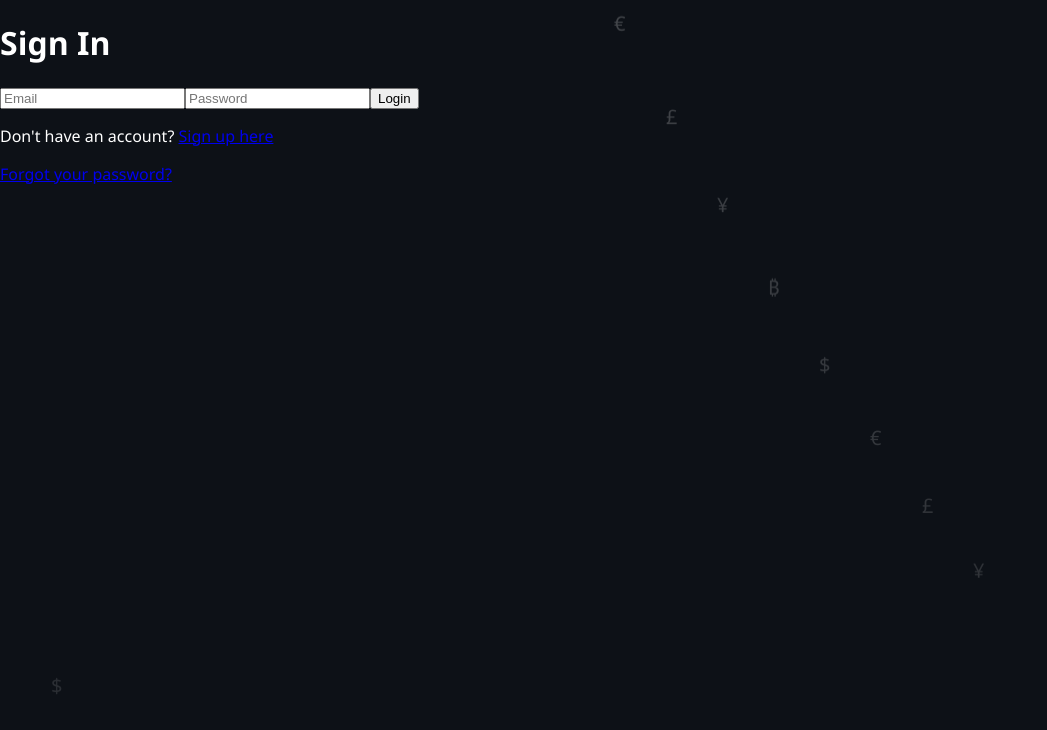
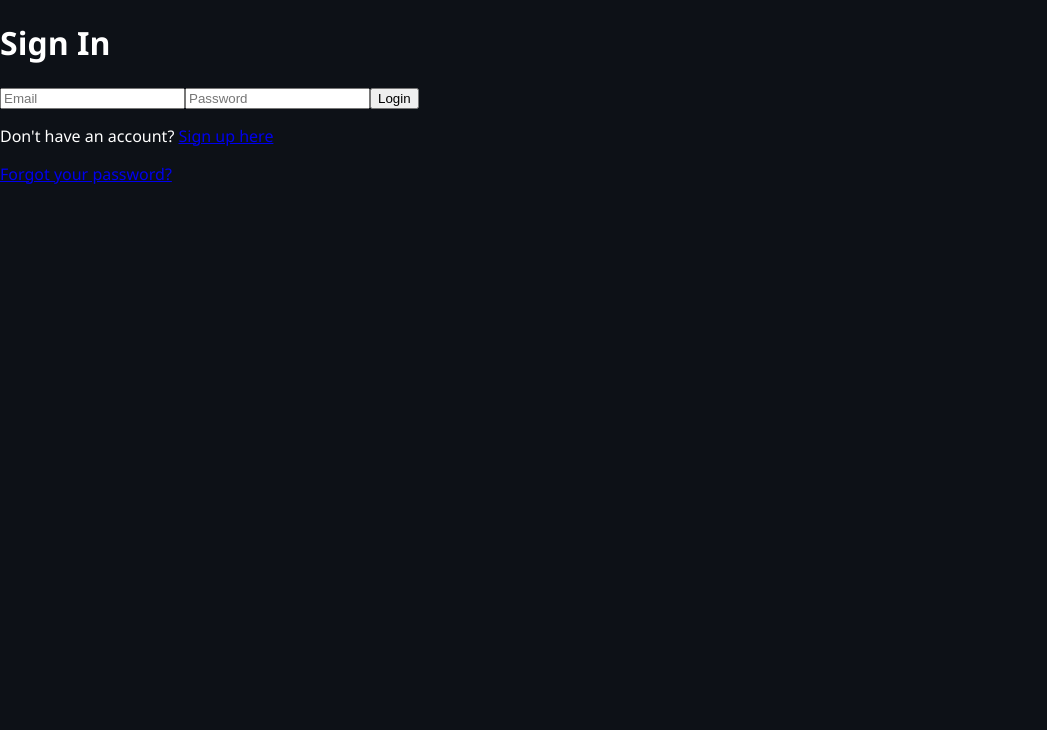
Before and after one commit to ozgulbaytekin/personal_finance_deploy, a Vue app: page / in a window 1280 px wide. Shown: the top 730 px of the page, without its empty margins (0-1047 px from the left). Built offline with nearby package versions, Linux system fonts and the light colour scheme; no server answers.

Commit message:
Add floating symbols animation to login

```diff
--- a/src/style.css
+++ b/src/style.css
@@ -142,12 +142,7 @@ html, body, #app {
   background: #b91c1c;
 }
 
-/* Login – Yüzen semboller animasyonu (tam ekran akış) */
-.login-page {
-  position: relative;
-  min-height: 100vh;
-  overflow: hidden;
-}
+/* Yüzen semboller için stil */
 
 .floating-symbols {
   position: absolute;
@@ -159,34 +154,37 @@ html, body, #app {
 
 .floating-symbols span {
   position: absolute;
-  top: 0;
+  top: -10%;
   font-size: 20px;
   color: rgba(255, 255, 255, 0.3);
-  will-change: transform, opacity;
+  will-change: transform;
 
-  animation-name: floatDownFull;
+  /* SÜREKLİ AKIŞ */
+  animation-name: flowDown;
   animation-timing-function: linear;
   animation-iteration-count: infinite;
 
-  /* yatay dağılım */
+  /* SIRA HALİNDE DİZİLİM */
   left: calc(var(--i) * 4%);
-
-  /* hız + gecikme */
-  animation-duration: calc(10s + (var(--i) * 0.6s));
-  animation-delay: calc(var(--i) * -1.5s);
 }
 
-/* GERÇEK tam ekran yukarıdan aşağı akış */
-@keyframes floatDownFull {
-  0% {
-    transform: translateY(-100vh);
-    opacity: 0;
+/* HER SEMBOL SADECE HIZ FARKLI */
+.floating-symbols span:nth-child(3n) {
+  animation-duration: 14s;
+}
+.floating-symbols span:nth-child(3n + 1) {
+  animation-duration: 18s;
+}
+.floating-symbols span:nth-child(3n + 2) {
+  animation-duration: 22s;
+}
+
+/* TEK EKSEN, BAŞTAN SONA */
+@keyframes flowDown {
+  from {
+    transform: translateY(-120vh);
   }
-  10% {
-    opacity: 1;
-  }
-  100% {
-    transform: translateY(200vh);
-    opacity: 0;
+  to {
+    transform: translateY(120vh);
   }
 }
```
